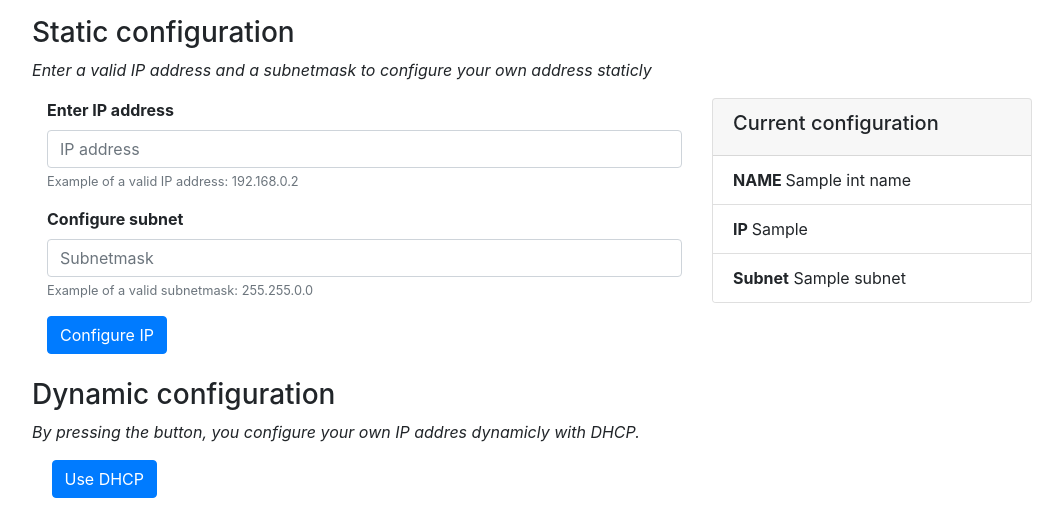
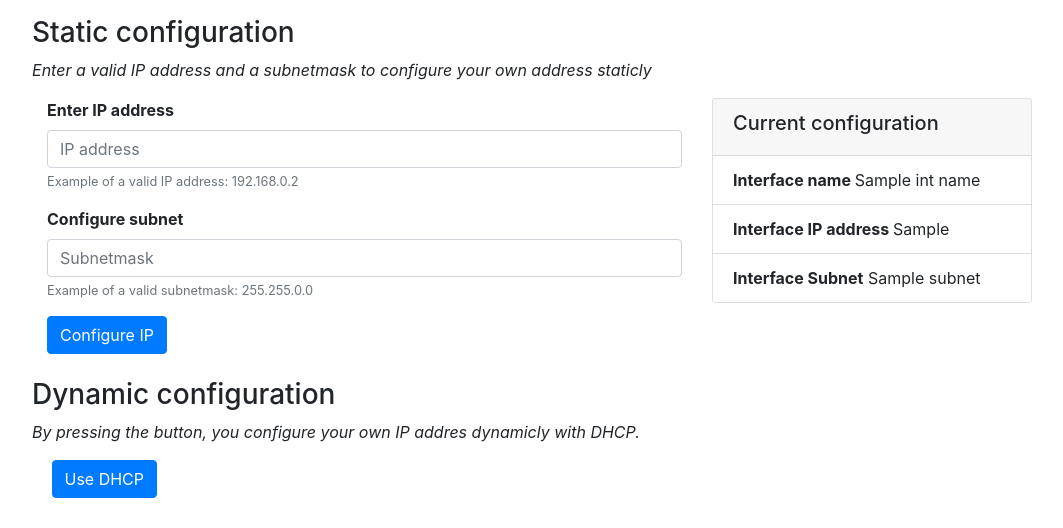
Before and after one commit to TiboDeClercq/Afstudeerproject, a Python web app: template flask/templates/config.html in a window 1280 px wide. Shown: the part 56-584 px from the top of the page, without its empty margins (38-1101 px from the left). Run offline with Jinja, Linux system fonts and the light colour scheme; the template is opened without the code that fills it: most values are stand-ins (such as "Sample title", 1, 10 or a date in 2020); some libraries are stand-ins or nearby versions.

Commit message:
minor ch in html

```diff
--- a/flask/templates/config.html
+++ b/flask/templates/config.html
@@ -74,9 +74,9 @@
                 <h5>Current configuration</h5>
             </div>
             <ul class="list-group list-group-flush">
-                <li class="list-group-item"><b>NAME </b> {{int_name}}</li>
-                <li class="list-group-item"><b>IP </b> {{ip}}</li>
-                <li class="list-group-item"><b>Subnet</b> {{subnet}}</li>
+                <li class="list-group-item"><b>Interface name </b> {{int_name}}</li>
+                <li class="list-group-item"><b>Interface IP address </b> {{ip}}</li>
+                <li class="list-group-item"><b>Interface Subnet</b> {{subnet}}</li>
             </ul>
         </div>
     </div>
```
